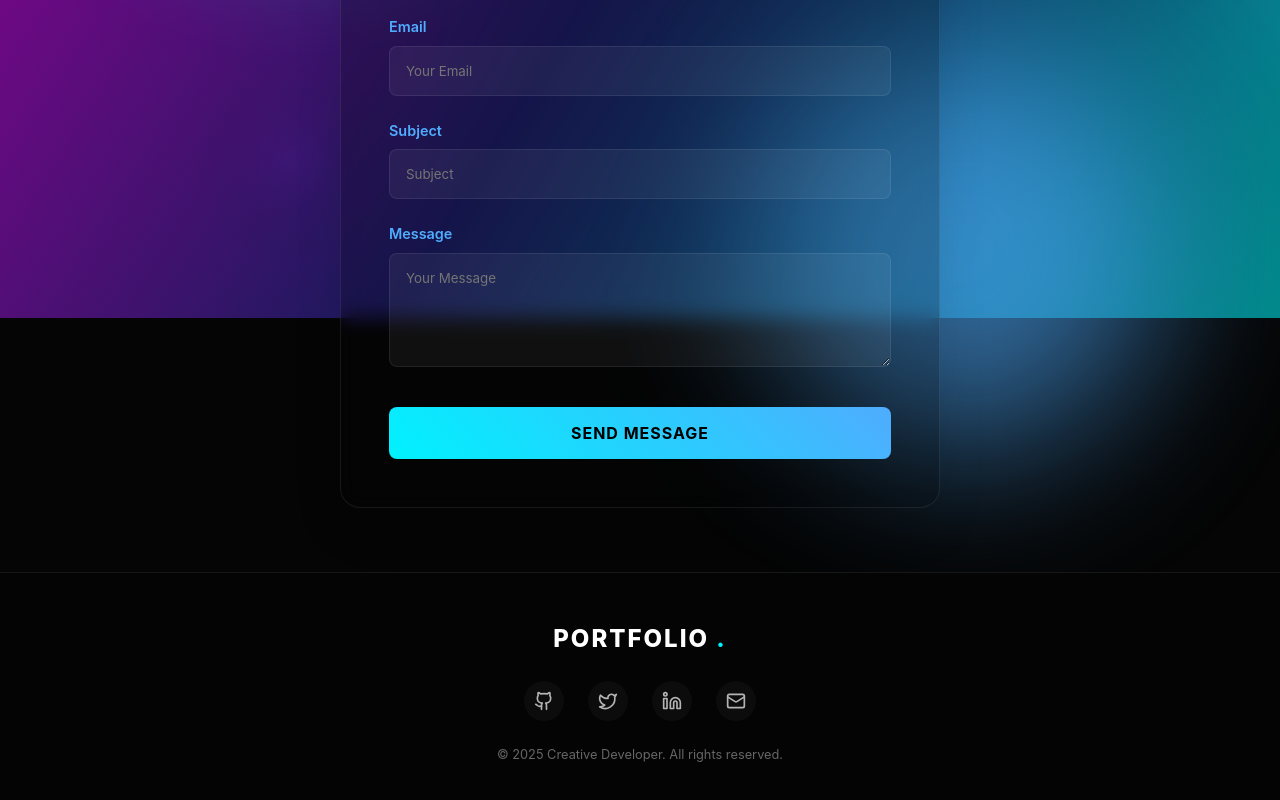
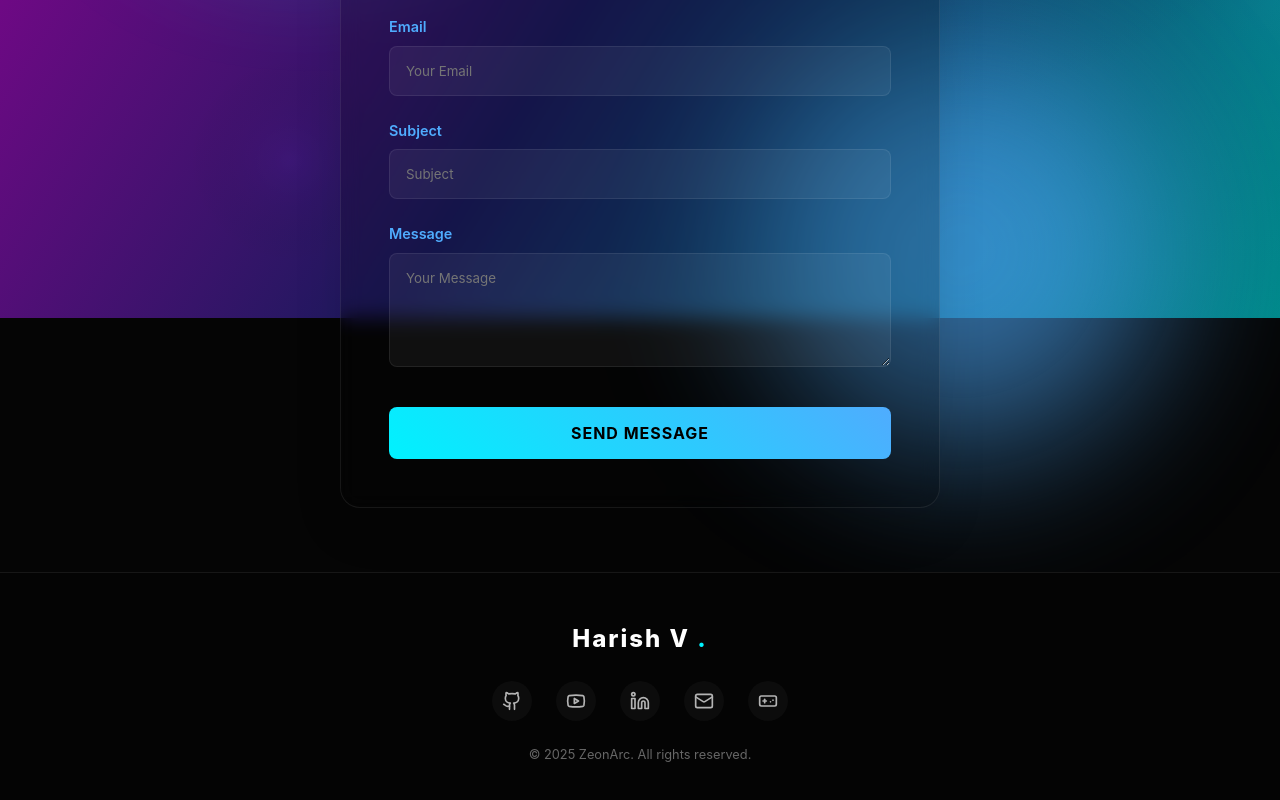
Before and after one commit to ZeonArc/finalportfolio, a React (Vite) app: page /contact in a window 1280 px wide. Shown: the part 482-1282 px from the top of the page. Built offline with nearby package versions, Linux system fonts and the light colour scheme.

Commit message:
git commit -m "Update footer and navbar"

```diff
--- a/src/components/Footer.jsx
+++ b/src/components/Footer.jsx
@@ -1,19 +1,20 @@
 import React from 'react';
-import { Github, Twitter, Linkedin, Mail } from 'lucide-react';
+import { Github, Twitter, Linkedin, Mail, Youtube, Gamepad } from 'lucide-react';
 import './Footer.css';
 
 const Footer = () => {
     return (
         <footer className="site-footer">
             <div className="footer-content">
-                <div className="footer-logo">PORTFOLIO <span className="logo-dot">.</span></div>
+                <div className="footer-logo">Harish V <span className="logo-dot">.</span></div>
                 <div className="social-links">
-                    <a href="#" className="social-icon"><Github size={20} /></a>
-                    <a href="#" className="social-icon"><Twitter size={20} /></a>
-                    <a href="#" className="social-icon"><Linkedin size={20} /></a>
-                    <a href="#" className="social-icon"><Mail size={20} /></a>
+                    <a href="https://github.com/harishv2002" className="social-icon"><Github size={20} /></a>
+                    <a href="https://www.youtube.com/@ZeonArcYT" className="social-icon"><Youtube size={20} /></a>
+                    <a href="https://www.linkedin.com/in/harishvdev" className="social-icon"><Linkedin size={20} /></a>
+                    <a href="mailto:harishvofficialwork@gmail.com" className="social-icon"><Mail size={20} /></a>
+                    <a href="https://zeonarc.itch.io/" className="social-icon"><Gamepad size={20} /></a>
                 </div>
-                <p className="copyright">© {new Date().getFullYear()} Creative Developer. All rights reserved.</p>
+                <p className="copyright">© {new Date().getFullYear()} ZeonArc. All rights reserved.</p>
             </div>
         </footer>
     );
--- a/src/components/Navbar.jsx
+++ b/src/components/Navbar.jsx
@@ -26,7 +26,7 @@ const Navbar = () => {
     return (
         <nav ref={navRef} className="navbar glass">
             <div className="logo">
-                PORTFOLIO <span className="logo-dot">.</span>
+                Harish V <span className="logo-dot">.</span>
             </div>
             <ul className="nav-links">
                 <li><Link to="/">Home</Link></li>
```
